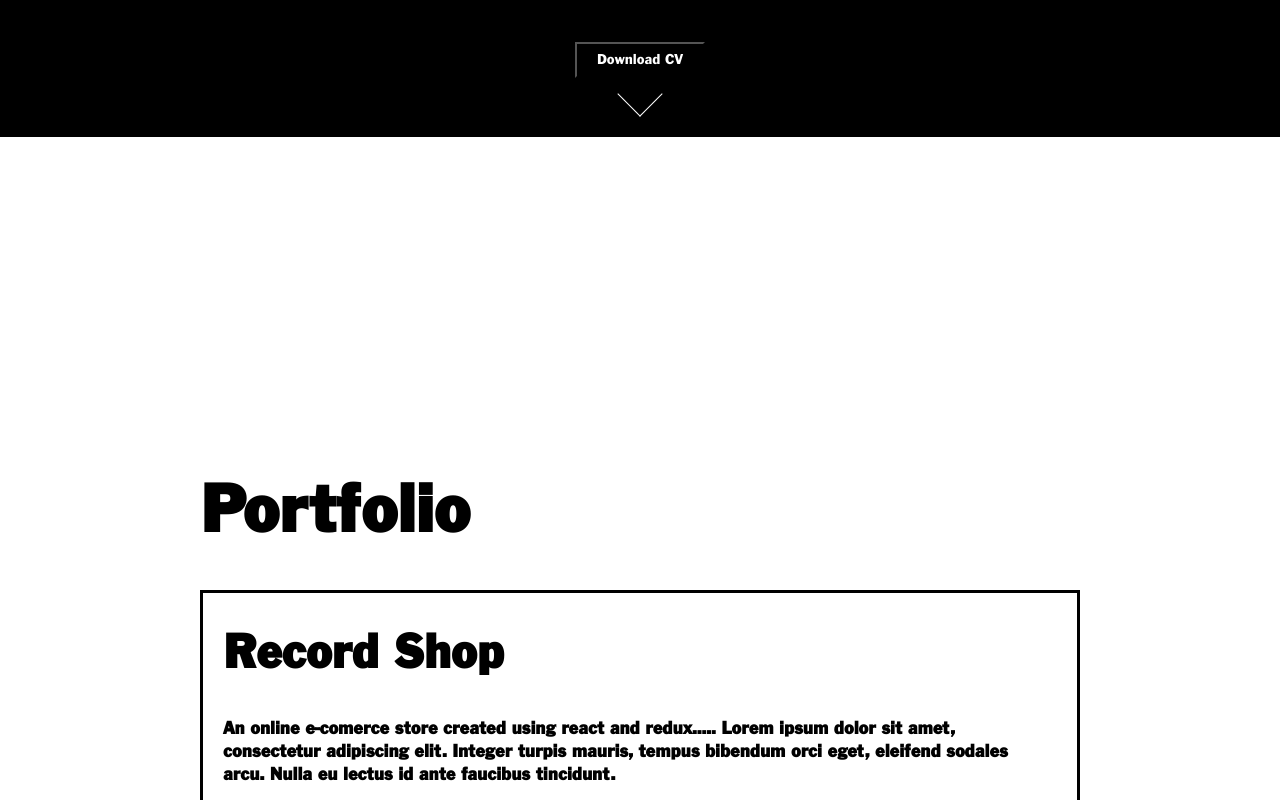
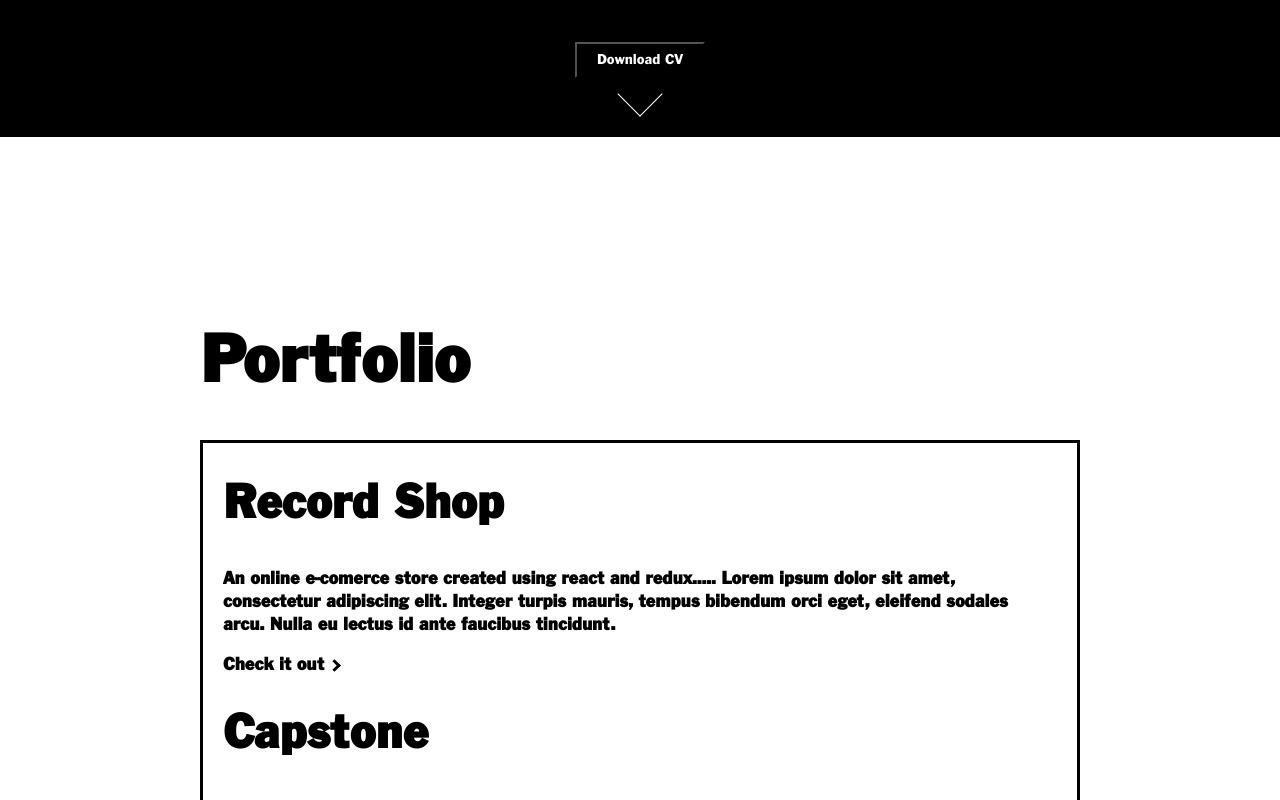
Before and after one commit to rhanixon/rhanixon, a React (Create React App) app: page / in a window 1280 px wide. Shown: the part 760-1560 px from the top of the page. Built offline with nearby package versions, Linux system fonts and the light colour scheme.

Commit message:
changed orientation of portfolio page

```diff
--- a/src/App.css
+++ b/src/App.css
@@ -222,9 +222,9 @@ h2 {
   display: flex; /* or inline-flex */
   flex-direction: column;
   align-content: left;
-  padding-top: 300px;
+  padding-top: 150px;
   padding-left: 200px;
-  padding-bottom: 100px;
+  padding-bottom: 220px;
   padding-right: 200px;
 }
 
```
